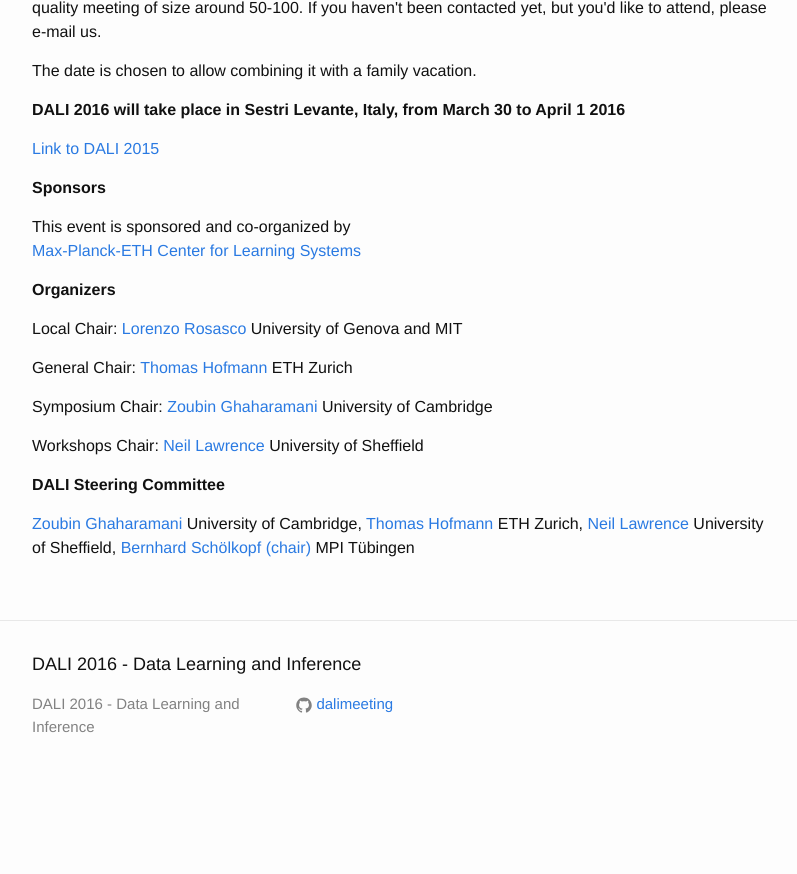
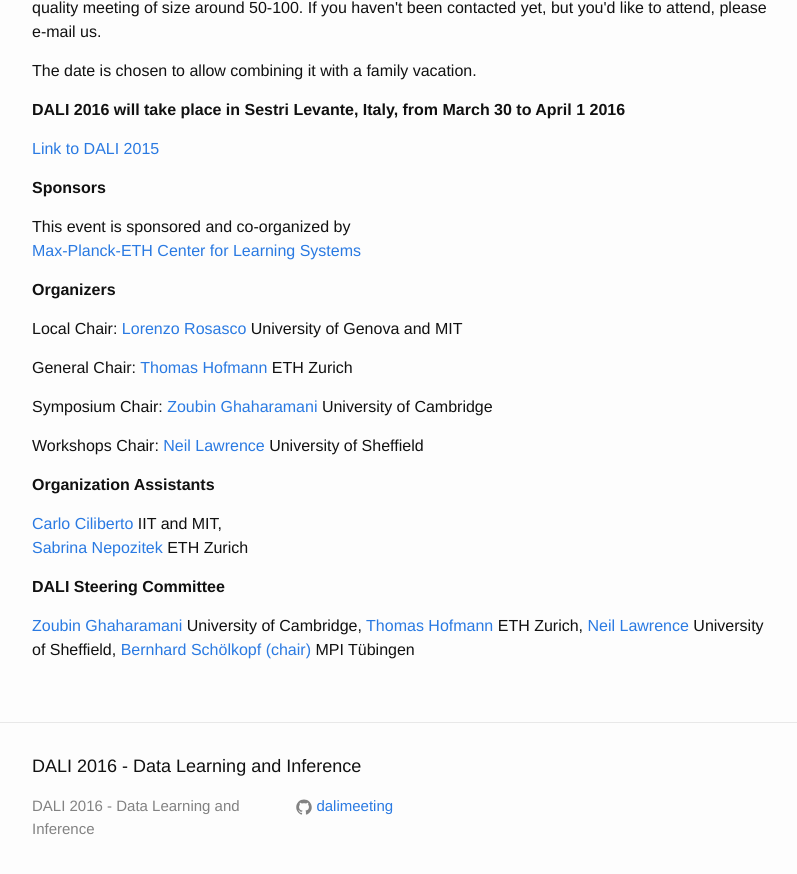
Before and after one commit to dalimeeting/dalimeeting.github.io, a Jekyll site: the page built from index.html, in a window 1280 px wide and 900 px high, scrolled down 658 px. Shown: the top 874 px of the window, without its empty margins (238-1035 px from the left). Built offline with Jekyll 4.4.1, drawn with Linux system fonts in a browser that asks for light colours; before the commit the page ends 1456 px from its top, so only the background shows below that.

Commit message:
[ML Software] added Hussein Mehanna as co-organizer to the workshop [About] added Carlo Ciliberto and Sabrina Nepozitek as Organization Assistants

```diff
--- a/_config.yml
+++ b/_config.yml
@@ -21,6 +21,13 @@
   - name: Lorenzo Rosasco
     url: "http://web.mit.edu/lrosasco/www/"
     institute: University of Genova and MIT
+  assistants:
+  - name: Carlo Ciliberto
+    url: "https://it.linkedin.com/in/carlo-ciliberto-174a98105"
+    institute: IIT and MIT
+  - name: Sabrina Nepozitek
+    url: "http://www.da.inf.ethz.ch/people/SabrinaNepozitek/"
+    institute: ETH Zurich
   steering:
   - name: Zoubin Ghaharamani
     url: "http://mlg.eng.cam.ac.uk/zoubin/"
--- a/_layouts/about.html
+++ b/_layouts/about.html
@@ -75,6 +75,16 @@
   {% endfor %}
   {% endif %}
 
+  {% if site.conference.assistants %}
+  {% assign lastone = site.conference.assistants | last %}
+  <p><strong>Organization Assistants</strong></p>
+  {% for person in site.conference.assistants %}
+  {% include listperson.html %}<br>
+  {% endfor %}</p>
+  {% endif %}
+
+
+
   {% if site.conference.steering %}
   {% assign lastone = site.conference.steering | last %}
   <p><strong>DALI Steering Committee</strong></p>
```
Also changed, not shown: _posts/2016-03-30-machine-learning-software.md (+4 -0 lines).
